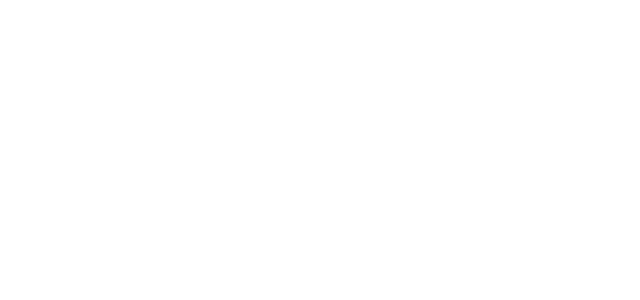
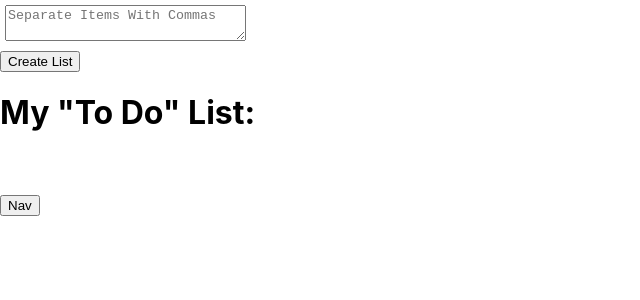
Before and after one commit to meixinchoy/FCC-react, a React (Create React App) app: page /todolist in a window 1280 px wide. Shown: the top 300 px of the page, without its empty margins (0-640 px from the left). Built offline with nearby package versions, Linux system fonts and the light colour scheme.

Commit message:
added to do list

```diff
--- a/src/App.js
+++ b/src/App.js
@@ -1,6 +1,6 @@
 import React from "react";
 import { BrowserRouter as Router, Route, Switch } from "react-router-dom";
-import { Navigation, Counter, ControlledInput, ControlledForms, EventListener, OnlyEven, MagicEightBall } from "./components";
+import { Navigation, Counter, ControlledInput, ControlledForms, EventListener, OnlyEven, MagicEightBall, ToDoList } from "./components";
 
 function App() {
   return (
@@ -14,6 +14,7 @@
           <Route path="/eventlistener" exact component={() => <EventListener />} />
           <Route path="/onlyeven" exact component={() => <OnlyEven />} />
           <Route path="/magic8ball" exact component={() => <MagicEightBall />} />
+          <Route path="/todolist" exact component={() => <ToDoList />} />
         </Switch>
       </Router>
     </div>
--- a/src/components/Navigation.jsx
+++ b/src/components/Navigation.jsx
@@ -12,6 +12,7 @@
                 <li><Link to="/eventlistener">React Event Listener</Link></li>
                 <li><Link to="/onlyeven">React Display Even Num</Link></li>
                 <li><Link to="/magic8ball">React Magic Eight Ball</Link></li>
+                <li><Link to="/todolist">React To Do List</Link></li>
             </ul>
         </div>
     )
--- /dev/null
+++ b/src/components/ToDoList.jsx
@@ -0,0 +1,53 @@
+import React from "react";
+import { Link, withRouter } from "react-router-dom";
+
+const textAreaStyles = {
+    width: 235,
+    margin: 5
+};
+
+class ToDoList extends React.Component {
+    constructor(props) {
+        super(props);
+        // Change code below this line
+        this.state = {
+            toDoList: [], userInput: ""
+
+        }
+        // Change code above this line
+        this.handleSubmit = this.handleSubmit.bind(this);
+        this.handleChange = this.handleChange.bind(this);
+    }
+    handleSubmit() {
+        const itemsArray = this.state.userInput.split(',');
+        this.setState({
+            toDoList: itemsArray
+        });
+    }
+    handleChange(e) {
+        this.setState({
+            userInput: e.target.value
+        });
+    }
+    render() {
+        const items = this.state.toDoList.filter(i=> i.trim()!="").map(i => <li>{i}</li>) // Change this line
+        return (
+            <div>
+                <textarea
+                    onChange={this.handleChange}
+                    value={this.state.userInput}
+                    style={textAreaStyles}
+                    placeholder='Separate Items With Commas'
+                />
+                <br />
+                <button onClick={this.handleSubmit}>Create List</button>
+                <h1>My "To Do" List:</h1>
+                <ul>{items}</ul>
+                <br /><br />
+                <Link to="/"><button>Nav</button></Link>
+            </div>
+        );
+    }
+}
+
+export default withRouter(ToDoList);
--- a/src/components/index.js
+++ b/src/components/index.js
@@ -5,3 +5,4 @@
 export { default as EventListener } from "./EventListener";
 export { default as OnlyEven } from "./OnlyEven";
 export { default as MagicEightBall } from "./magic8ball";
+export { default as ToDoList } from "./ToDoList";
```
Also changed, not shown: 1 other file (tests, documents, lock files or other folders).
